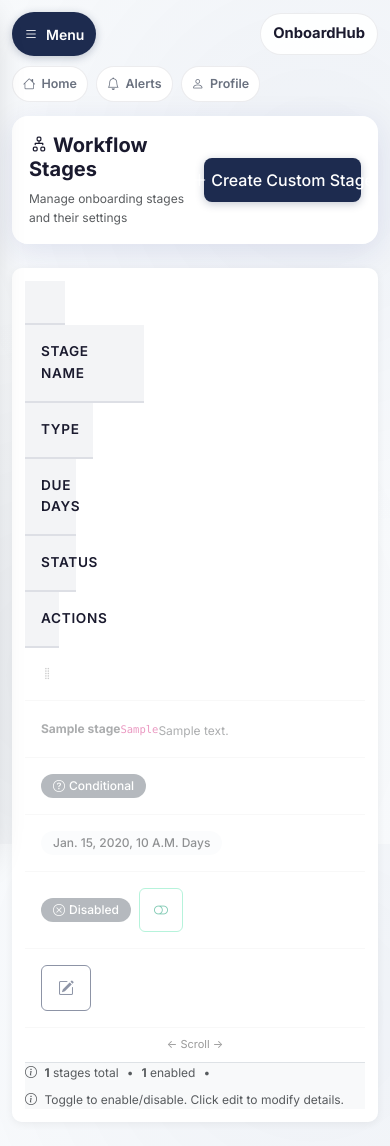
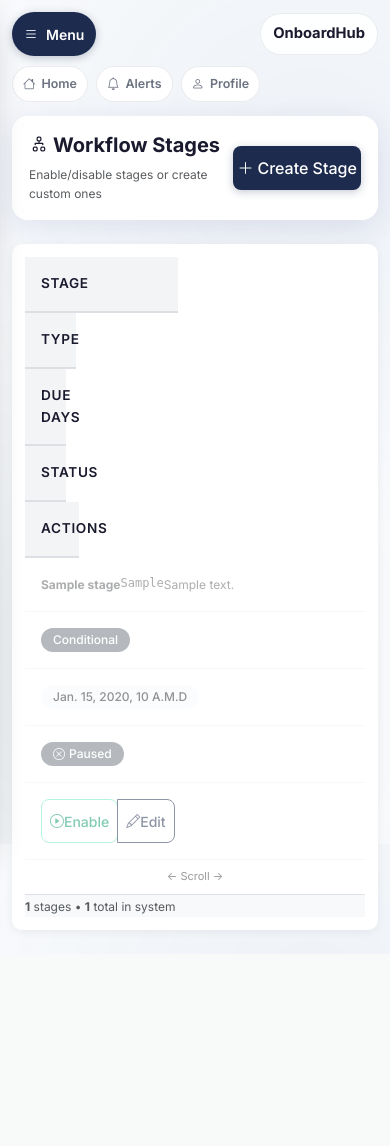
Before and after one commit to musaib-ch/OnboardHub-Django, a Django app: template templates/admin/setup/stages_list.html in a window 390 px wide. After the commit the page ends 935 px from the top, so only its background shows below. Run offline with Django 5.2, Linux system fonts and the light colour scheme; the visitor is signed in with stand-in values (Sample User, id 1); data comes from the database, SQL or seed files in the repository; tables that the repository leaves empty hold one stand-in row (values such as "Sample post"); the template is opened without the code that fills it: most values are stand-ins (such as "Sample title", 1, 10 or a date in 2020); data that the repository does not hold is empty.

Commit message:
Fix: Disabled stages excluded from default workflow + Redesign stages UI
Critical Fix:
- Default workflow now filters out disabled stages
- If a stage is disabled, it won't appear even in the default option
- All three paths (Default/Template/Custom) now respect disabled stages

UI/UX Improvements - Stages List Page:
- Removed cluttered action buttons layout
- Simplified to clean button groups (Disable/Enable + Edit)
- Removed redundant information
- Cleaner table layout with better spacing
- Status badges now say 'Active' or 'Paused' (clearer than enabled/disabled)
- Reduced visual noise - buttons grouped together
- More professional appearance overall
- Better mobile responsiveness

Changes:
- pipeline_v2.py: get_global_default_stages() now filters disabled stages
- templates/admin/setup/stages_list.html: Complete UI redesign
  * Removed unnecessary columns
  * Simplified action buttons to button groups
  * Better visual hierarchy
  * Cleaner status indicators
  * Removed redundant descriptions

Result: Cleaner, more professional workflow management interface

Co-Authored-By: Claude Haiku 4.5 <noreply@anthropic.com>

```diff
--- a/templates/admin/setup/stages_list.html
+++ b/templates/admin/setup/stages_list.html
@@ -4,10 +4,10 @@
 <div class="page-header animate-fadeIn d-flex justify-content-between align-items-center mb-4">
     <div>
         <h1><i class="bi bi-diagram-2 me-2"></i>Workflow Stages</h1>
-        <p class="text-muted mb-0">Manage onboarding stages and their settings</p>
+        <p class="text-muted mb-0">Enable/disable stages or create custom ones</p>
     </div>
     <a href="{% url 'admin_stage_create' %}" class="btn btn-primary btn-lg">
-        <i class="bi bi-plus-lg me-2"></i>Create Custom Stage
+        <i class="bi bi-plus-lg me-2"></i>Create Stage
     </a>
 </div>
 
@@ -16,74 +16,65 @@
         <table class="table align-middle mb-0">
             <thead class="table-light">
                 <tr>
-                    <th style="width: 40px;"></th>
-                    <th style="width: 35%;">Stage Name</th>
-                    <th style="width: 20%;">Type</th>
-                    <th style="width: 15%;">Due Days</th>
-                    <th style="width: 15%;">Status</th>
-                    <th style="width: 10%;">Actions</th>
+                    <th style="width: 45%;">Stage</th>
+                    <th style="width: 15%;">Type</th>
+                    <th style="width: 12%;">Due Days</th>
+                    <th style="width: 12%;">Status</th>
+                    <th style="width: 16%; text-align: center;">Actions</th>
                 </tr>
             </thead>
             <tbody>
                 {% for stage in stages %}
                 <tr class="{% if not stage.is_enabled %}opacity-50{% endif %}">
-                    <td class="text-center" style="color: #999;">
-                        <i class="bi bi-grip-vertical"></i>
-                    </td>
                     <td>
                         <strong class="{% if not stage.is_enabled %}text-muted{% endif %}">{{ stage.label }}</strong>
-                        <br><small class="text-muted"><code>{{ stage.stage_key }}</code></small>
+                        <br><small class="text-muted" style="font-family: monospace;">{{ stage.stage_key }}</small>
                         {% if stage.description %}
-                        <div class="small text-muted mt-1">{{ stage.description|truncatewords:15 }}</div>
+                        <br><small class="text-muted">{{ stage.description|truncatewords:12 }}</small>
                         {% endif %}
                     </td>
                     <td>
-                        <span class="badge bg-secondary">
-                            {% if stage.stage_type == 'mandatory' %}
-                                <i class="bi bi-shield-check me-1"></i>Mandatory
-                            {% elif stage.stage_type == 'optional' %}
-                                <i class="bi bi-checkbox me-1"></i>Optional
-                            {% else %}
-                                <i class="bi bi-question-circle me-1"></i>Conditional
-                            {% endif %}
+                        <span class="badge bg-secondary text-white">
+                            {% if stage.stage_type == 'mandatory' %}Mandatory{% elif stage.stage_type == 'optional' %}Optional{% else %}Conditional{% endif %}
                         </span>
                     </td>
                     <td>
-                        <span class="badge bg-light text-dark">{{ stage.default_due_date_days }} days</span>
+                        <span class="badge bg-light text-dark">{{ stage.default_due_date_days }}d</span>
                     </td>
                     <td>
-                        <form method="POST" style="display: inline;" class="d-flex gap-2 align-items-center">
+                        {% if stage.is_enabled %}
+                            <span class="badge bg-success"><i class="bi bi-check-circle me-1"></i>Active</span>
+                        {% else %}
+                            <span class="badge bg-secondary"><i class="bi bi-x-circle me-1"></i>Paused</span>
+                        {% endif %}
+                    </td>
+                    <td style="text-align: center;">
+                        <div class="btn-group btn-group-sm" role="group">
+                            <form method="POST" style="display: inline;">
                                 {% csrf_token %}
                                 <input type="hidden" name="action" value="toggle">
                                 <input type="hidden" name="stage_id" value="{{ stage.id }}">
                                 {% if stage.is_enabled %}
-                                <span class="badge bg-success">
-                                    <i class="bi bi-check-circle me-1"></i>Enabled
-                                </span>
-                                <button type="submit" class="btn btn-outline-warning btn-sm" title="Disable stage">
-                                    <i class="bi bi-toggle-on"></i>
+                                    <button type="submit" class="btn btn-outline-warning" title="Disable this stage">
+                                        <i class="bi bi-pause-circle"></i> Disable
                                     </button>
                                 {% else %}
-                                <span class="badge bg-secondary">
-                                    <i class="bi bi-x-circle me-1"></i>Disabled
-                                </span>
-                                <button type="submit" class="btn btn-outline-success btn-sm" title="Enable stage">
-                                    <i class="bi bi-toggle-off"></i>
+                                    <button type="submit" class="btn btn-outline-success" title="Enable this stage">
+                                        <i class="bi bi-play-circle"></i> Enable
                                     </button>
                                 {% endif %}
                             </form>
-                    </td>
-                    <td>
-                        <a href="{% url 'admin_stage_edit' stage.id %}" class="btn btn-sm btn-outline-primary" title="Edit stage">
-                            <i class="bi bi-pencil-square"></i>
+                            <a href="{% url 'admin_stage_edit' stage.id %}" class="btn btn-outline-primary" title="Edit stage details">
+                                <i class="bi bi-pencil"></i> Edit
                             </a>
+                        </div>
                     </td>
                 </tr>
                 {% empty %}
                 <tr>
-                    <td colspan="6" class="text-center text-muted py-5">
-                        <i class="bi bi-inbox" style="font-size: 2rem; opacity: 0.3;"></i>
-                        <p class="mt-3 mb-0">No stages configured yet. Create one to get started.</p>
+                    <td colspan="5" class="text-center text-muted py-5">
+                        <i class="bi bi-inbox" style="font-size: 2rem; opacity: 0.2;"></i>
+                        <p class="mt-3 mb-0">No stages found</p>
                     </td>
                 </tr>
                 {% endfor %}
@@ -92,31 +83,15 @@
     </div>
 
     <div class="card-footer bg-light border-top">
-        <div class="row g-2 text-muted small">
-            <div class="col-auto">
-                <i class="bi bi-info-circle me-1"></i>
-                <strong>{{ stages|length }}</strong> stages total
-            </div>
-            <div class="col-auto">
-                •
-            </div>
-            <div class="col-auto">
-                <strong>{{ stages|dictsort:"is_enabled"|length }}</strong> enabled
-            </div>
-            <div class="col-auto">
-                •
-            </div>
-            <div class="col-auto">
-                <i class="bi bi-info-circle me-1"></i>
-                Toggle to enable/disable. Click edit to modify details.
-            </div>
-        </div>
+        <small class="text-muted">
+            <strong>{{ stages|length }}</strong> stages •
+            <strong>{% widthratio stages|length 100 100 %}</strong> total in system
+        </small>
     </div>
 </div>
 
 <style>
-.opacity-50 {
-    opacity: 0.5;
-}
+.opacity-50 { opacity: 0.5; }
+.btn-group-sm .btn { padding: 0.25rem 0.5rem; font-size: 0.875rem; }
 </style>
 {% endblock %}
```
Also changed, not shown: core/pipeline_v2.py (+14 -3 lines). Lines whose indentation alone changed are shown as unchanged.
